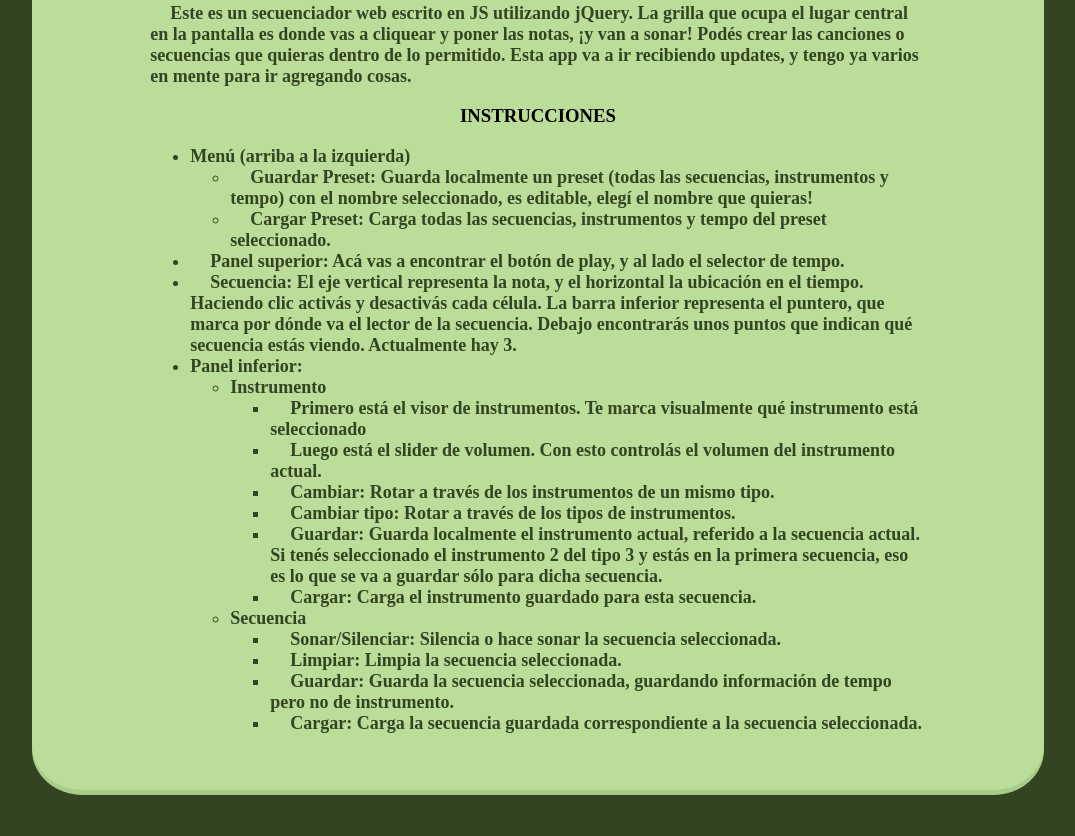
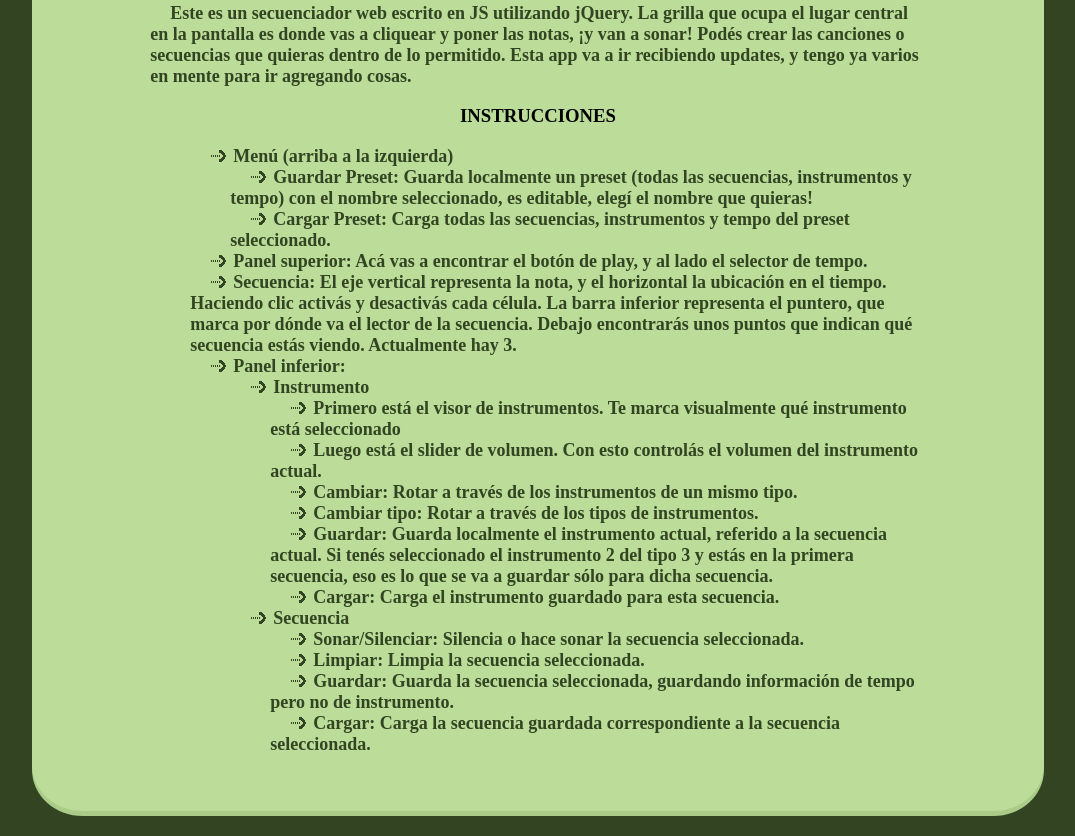
Before and after one commit to derapalne/webDeraSeq, a plain HTML site: page index.html in a window 1280 px wide. Shown: the part 991-1827 px from the top of the page, without its empty margins (102-1177 px from the left). Before the commit the page ends 1806 px from the top, so only its background shows below. Drawn offline with nearby package versions, Linux system fonts and the light colour scheme.

Commit message:
Comentarios y visuales

```diff
--- a/estilo.css
+++ b/estilo.css
@@ -1,6 +1,14 @@
 * {
     font-family: "Zilla Slab", serif;
 }
+
+ul {
+    list-style-image: url("./res/img/ul-icon.png");
+    list-style-type: square;
+    list-style-position: inside;
+}
+
+
 
 body {
     background-color: #342;
--- a/js/main.js
+++ b/js/main.js
@@ -399,6 +399,8 @@ const crearTabla = (pulsos, secuencia) => {
         celula = document.createElement("td");
         celula.setAttribute("class", "cell row");
         celula.setAttribute("id", `cellPuntero${i}`);
+        // Este método es para resetear el puntero manualmente al cliquear la
+        // célula puntero que se quiera
         celula.setAttribute("onclick", `cambiarPuntero(${i})`);
         // Agregalo al table row
         fila.appendChild(celula);
@@ -472,7 +474,9 @@ const actualizarPuntitos = (secuenciaActual, secuenciasArray) => {
 };
 
 const actualizarSliderVolumen = () => {
+    // Actualizá el valor del slider
     $("#sliderVolume").val(secuenciaActual.instrumento.volumen);
+    // Y luego del número al lado
     $("#sliderVolume").next().text(secuenciaActual.instrumento.volumen);
 };
 
@@ -522,12 +526,13 @@ const guardarPreset = (nombrePreset) => {
         let secuenciaAGuardar = secuencias[i].guardarSecuencia(pulsosGlobal, "return");
         secuenciasConcatenadas += secuenciaAGuardar;
         secuenciasConcatenadas += "!";
-        // Concatená los números de instrumento y tipo de instrumento, con un guión en el medio
-        // y un "!" al final para indicar que hay que cambiar de instrumento
+        // Concatená los números de instrumento y tipo de instrumento junto al volumen,
+        // con un guión en el medio y un "!" al final para indicar
+        //  que hay que cambiar de instrumento
         instrumentosConcatenados += secuencias[i].instrumento.numeroInstrumento;
         instrumentosConcatenados += "-";
         instrumentosConcatenados += secuencias[i].instrumento.tipoInstrumento;
-        instrumentosConcatenados += "_";
+        instrumentosConcatenados += "-";
         instrumentosConcatenados += secuencias[i].instrumento.volumen;
         instrumentosConcatenados += "!";
     }
@@ -584,6 +589,7 @@ const cargarPreset = (presetKey, secuenciaActual) => {
         // Para compensar el número y el guión, probablemente saque esto en un futuro
         punteroInstrumentos += 2;
         let tipoInstr = parseInt(instrumentosConcatenados[punteroInstrumentos]);
+        // Confirmá el cambio de instrumento
         secuencias[i].instrumento.cambiarInstrumento(nroInstr, tipoInstr);
         // Para compensar el número y el guión
         punteroInstrumentos += 2;
@@ -593,6 +599,7 @@ const cargarPreset = (presetKey, secuenciaActual) => {
             volumenInstr += instrumentosConcatenados[punteroInstrumentos];
             punteroInstrumentos++;
         }
+        // Confirmá el cambio de volumen
         secuencias[i].instrumento.cambiarVolumen(parseInt(volumenInstr));
         // Para compensar el "!"
         punteroInstrumentos++;
@@ -602,8 +609,13 @@ const cargarPreset = (presetKey, secuenciaActual) => {
 };
 
 const cambiarPuntero = (nuevoPuntero) => {
+    // Cambiá el puntero global al puntero dado
     punteroGlobal = nuevoPuntero;
+    // Sacale la clase active a todos los elementos de clase cell
+    // o sea, las células de la grilla. Esto es para que no quede seleccionada
+    // la célula donde estaba antes el puntero
     $(".cell").removeClass("active");
+    // Agregale la clase activa a la célula que tiene le nuevo valor de puntero
     $(`#cellPuntero${nuevoPuntero}`).addClass("active");
 }
 
@@ -706,7 +718,6 @@ $(() => {
 
     $("#btnLoadInstr").click(function () {
         cargarInstrumento();
-        // Actualizá el visor de instrumentos
         actualizarVisorInstrumento();
     });
 
```
Also changed, not shown: res/img/ul-icon.png (added).
